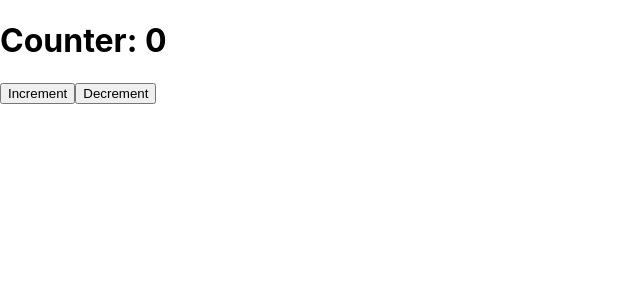
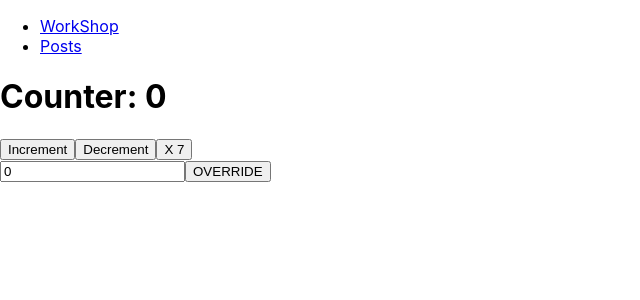
Before and after one commit to RandyBoBandy92/office-hours-apr-27, a React (Create React App) app: page /workshop in a window 1280 px wide. Shown: the top 300 px of the page, without its empty margins (0-640 px from the left). Built offline with nearby package versions, Linux system fonts and the light colour scheme.

Commit message:
built API, Posts, and Post component... did things in workshop.

```diff
--- a/src/App.js
+++ b/src/App.js
@@ -1,14 +1,25 @@
-import { BrowserRouter, Route, Routes } from 'react-router-dom';
-import './App.css';
-import WorkShop from './pages/Workshop';
+import { BrowserRouter, Link, Route, Routes } from "react-router-dom";
+import "./App.css";
+import WorkShop from "./pages/Workshop";
+import Posts from "./pages/Posts";
 
 function App() {
-
   return (
     <div id="app">
       <BrowserRouter>
+        <nav>
+          <ul>
+            <li>
+              <Link to={"/workshop"}>WorkShop</Link>
+            </li>
+            <li>
+              <Link to={"/posts"}>Posts</Link>
+            </li>
+          </ul>
+        </nav>
         <Routes>
-          <Route path='/workshop' element={<WorkShop/>}/>
+          <Route path="/workshop" element={<WorkShop />} />
+          <Route path="/posts" element={<Posts />} />
         </Routes>
       </BrowserRouter>
     </div>
--- /dev/null
+++ b/src/api/api.js
@@ -0,0 +1,22 @@
+const ROOT_URL = "https://jsonplaceholder.typicode.com";
+// TODO API KEYS how to store SAFELY
+
+const getPosts = () => {
+  // fetch https://jsonplaceholder.typicode.com/posts
+  return fetch(`${ROOT_URL}/posts`)
+    .then((response) => {
+      return response.json();
+    })
+    .then((data) => {
+      return data;
+    });
+};
+
+export { getPosts };
+
+// ASYNC ALTERNATIVE
+// const fetchPosts = async () => {
+//   const response = await fetch(`${ROOT_URL}/posts`);
+//   const data = await response.json();
+//   return data;
+// };
--- /dev/null
+++ b/src/components/Post.js
@@ -0,0 +1,16 @@
+// {
+//     "userId": 1,
+//     "id": 1,
+//     "title": "sunt aut facere repellat provident occaecati excepturi optio reprehenderit",
+//     "body": "quia et suscipit\nsuscipit recusandae consequuntur expedita et cum\nreprehenderit molestiae ut ut quas totam\nnostrum rerum est autem sunt rem eveniet architecto"
+// }
+const Post = ({ postData }) => {
+  return (
+    <div>
+      <h2>{postData.title}</h2>
+      <p>{postData.body}</p>
+    </div>
+  );
+};
+
+export default Post;
--- /dev/null
+++ b/src/pages/Posts.js
@@ -0,0 +1,22 @@
+import { useEffect, useState } from "react";
+import { getPosts } from "../api/api";
+import Post from "../components/Post";
+
+function Posts() {
+  const [posts, setPosts] = useState([]);
+  useEffect(() => {
+    getPosts().then((data) => {
+      setPosts(data);
+    });
+  }, []);
+
+  return (
+    <div>
+      <h1>Posts</h1>
+      {posts.length > 0 &&
+        posts.map((postData) => <Post key={postData.id} postData={postData} />)}
+    </div>
+  );
+}
+
+export default Posts;
--- a/src/pages/Workshop.js
+++ b/src/pages/Workshop.js
@@ -1,20 +1,87 @@
-import { useState } from "react";
+import { useEffect, useReducer, useState } from "react";
 
 function WorkShop() {
-  const [count, setCount] = useState(0);
+  //   const [count, setCount] = useState(0);
+  // count is a 'getter' - read only
+  // setCount is a 'setter' - update count
+  const [title, setTitle] = useState("");
+  const [override, setOverride] = useState(0);
+  const [count, dispatch] = useReducer((count, action) => {
+    switch (action.type) {
+      case "INCREMENT":
+        return count + 1;
+      case "DECREMENT":
+        return count - 1;
+      case "MULTIPLY_BY_7":
+        return count * 7;
+      case "OVERRIDE":
+        return Number(action.data);
+      default:
+        throw Error("BAD ACTION");
+    }
+  }, 0);
 
-  const increment = () => {
-    setCount(count + 1);
-  };
+  useEffect(() => {
+    if (count > 9000) {
+      setTitle("OVER 9000!!!!");
+    } else {
+      setTitle("");
+    }
+  }, [count]);
+  // the array at the end, [] - is the 'dependency array'
+  // an empty dependency array = "Only run the code in this useEffect on first load, and never again"
 
-  const decrement = () => {
-    setCount(count - 1);
-  };
+  //   const increment = () => {
+  //     setCount(count + 1);
+  //   };
+
+  //   const decrement = () => {
+  //     setCount(count - 1);
+  //   };
+
+  //   const multiplyBySeven = () => {
+  //     setCount(count * 7);
+  //   };
+
   return (
     <div>
+      <h1>{title}</h1>
       <h1>Counter: {count}</h1>
-      <button onClick={increment}>Increment</button>
-      <button onClick={decrement}>Decrement</button>
+      <button
+        onClick={() => {
+          dispatch({ type: "INCREMENT" });
+        }}
+      >
+        Increment
+      </button>
+      <button
+        onClick={() => {
+          dispatch({ type: "DECREMENT" });
+        }}
+      >
+        Decrement
+      </button>
+      <button
+        onClick={() => {
+          dispatch({ type: "MULTIPLY_BY_7" });
+        }}
+      >
+        X 7
+      </button>
+      <div>
+        <input
+          value={override}
+          onChange={(event) => setOverride(event.target.value)}
+          type="number"
+        />
+        <button
+          onClick={() => {
+            dispatch({ type: "OVERRIDE", data: override });
+          }}
+        >
+          OVERRIDE
+        </button>
+      </div>
     </div>
   );
 }
```
